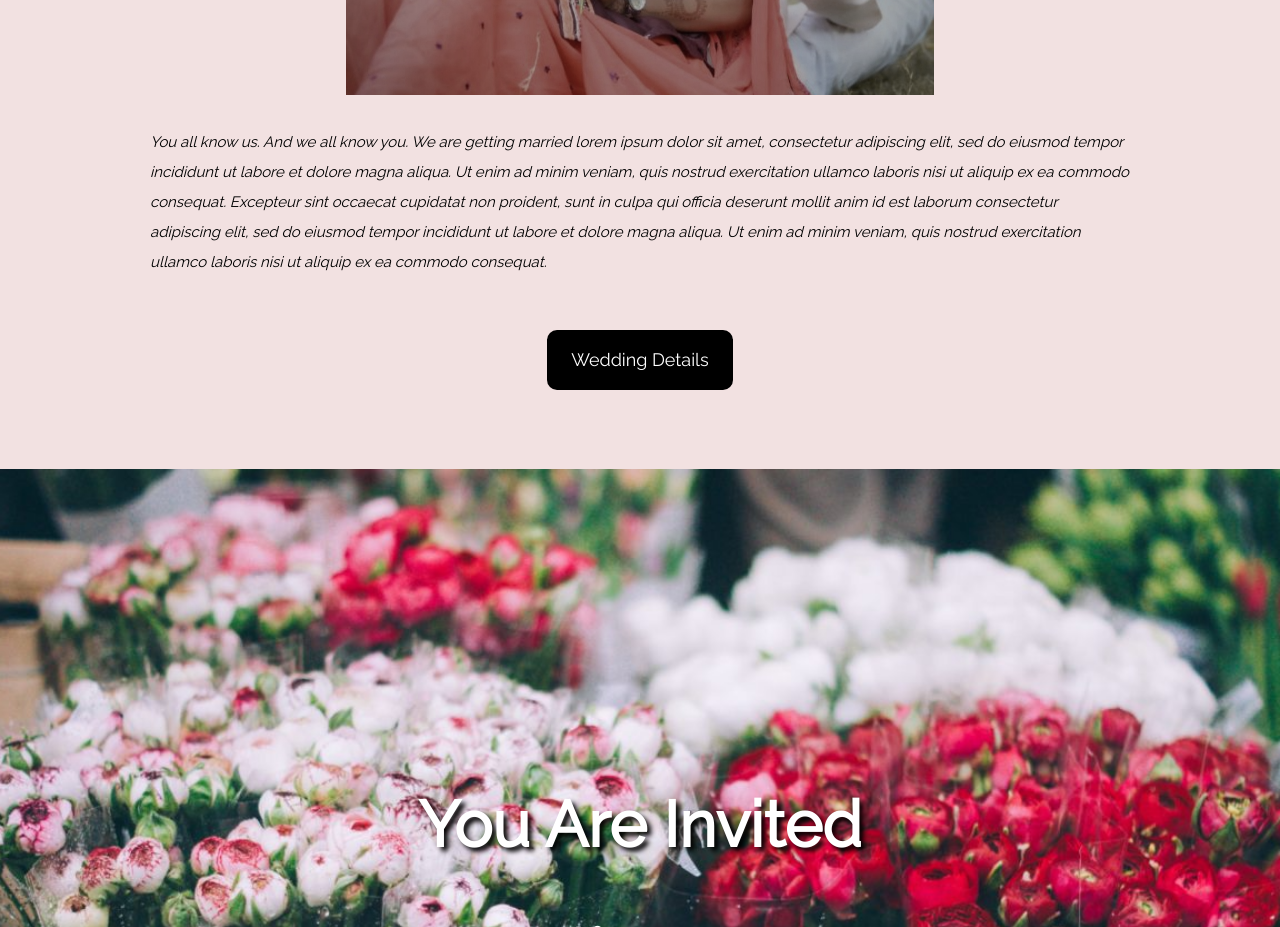
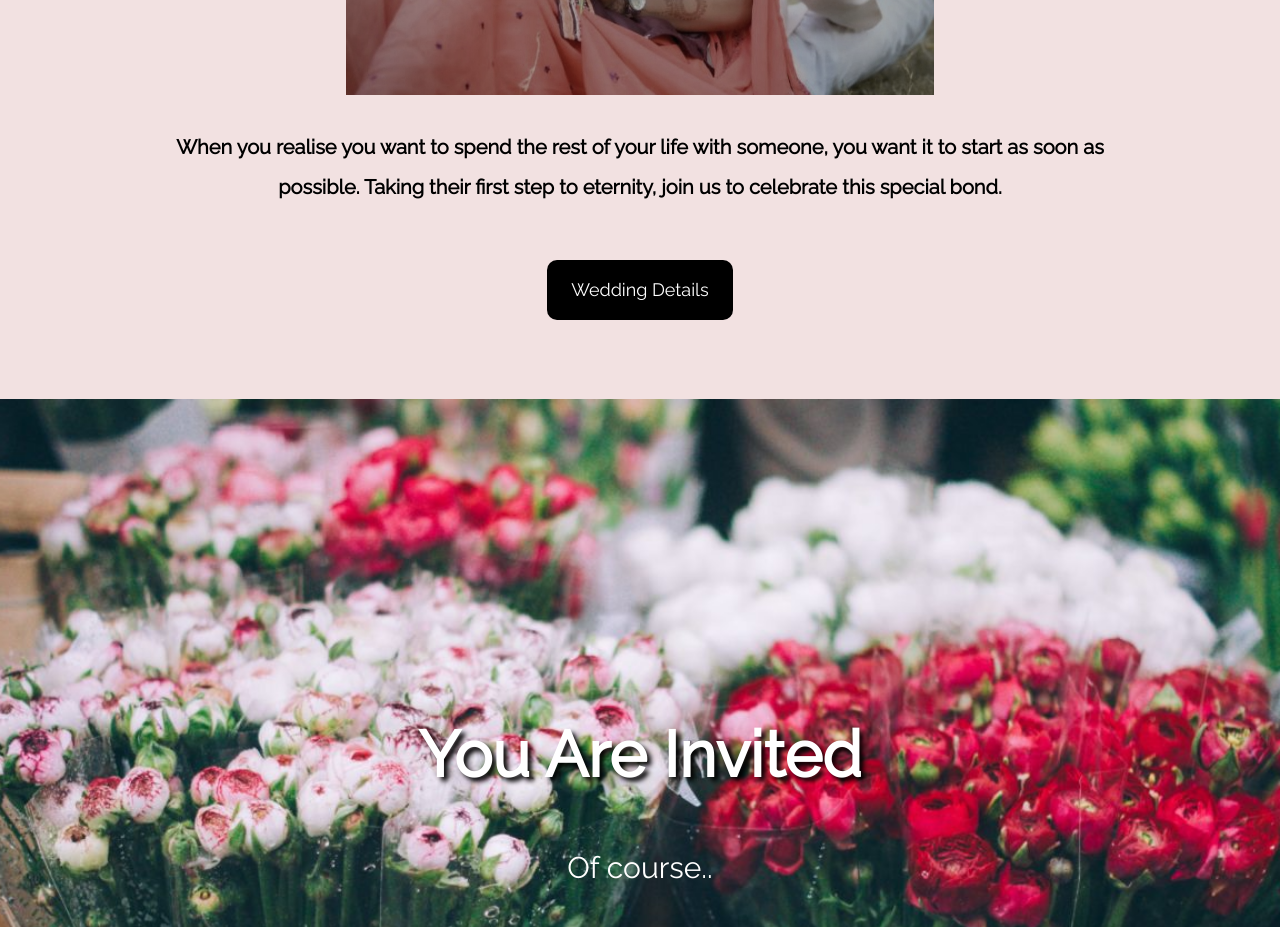
Before and after one commit to saurav260212345/wedding, a plain HTML site: page index.html in a window 1280 px wide. Shown: the part 1440-2367 px from the top of the page. Drawn offline with nearby package versions, Linux system fonts and the light colour scheme.

Commit message:
change paragraph

```diff
--- a/index.html
+++ b/index.html
@@ -34,14 +34,8 @@
             <h1 class="w3-center w3-text-grey"><b>Prajakta & Ajinkya</b></h1>
             <img src="./web_contents/2.jpg"
                 style="width:60%;margin:32px auto; display: flex; align-items: center;justify-items: center;">
-            <p><i>You all know us. And we all know you. We are getting married lorem ipsum dolor sit amet, consectetur
-                    adipiscing elit, sed do eiusmod tempor incididunt ut labore et dolore magna aliqua. Ut enim ad minim
-                    veniam, quis nostrud exercitation ullamco laboris nisi ut aliquip ex ea commodo consequat. Excepteur
-                    sint
-                    occaecat cupidatat non proident, sunt in culpa qui officia deserunt mollit anim id est laborum
-                    consectetur adipiscing elit, sed do eiusmod tempor incididunt ut labore et dolore magna aliqua. Ut
-                    enim ad minim veniam, quis nostrud exercitation ullamco
-                    laboris nisi ut aliquip ex ea commodo consequat.</i>
+            <p style="text-align: center;"><b style="font-size: 20px; ]">When you realise you want to spend the rest of your life with someone, you want it to start as soon as possible.
+                Taking their first step to eternity, join us to celebrate this special bond.</b>
             </p><br>
             <p class="w3-center"><a href="#wedding" class="w3-button w3-black w3-round w3-padding-large w3-large"
                     id="button">Wedding Details</a></p>
```
